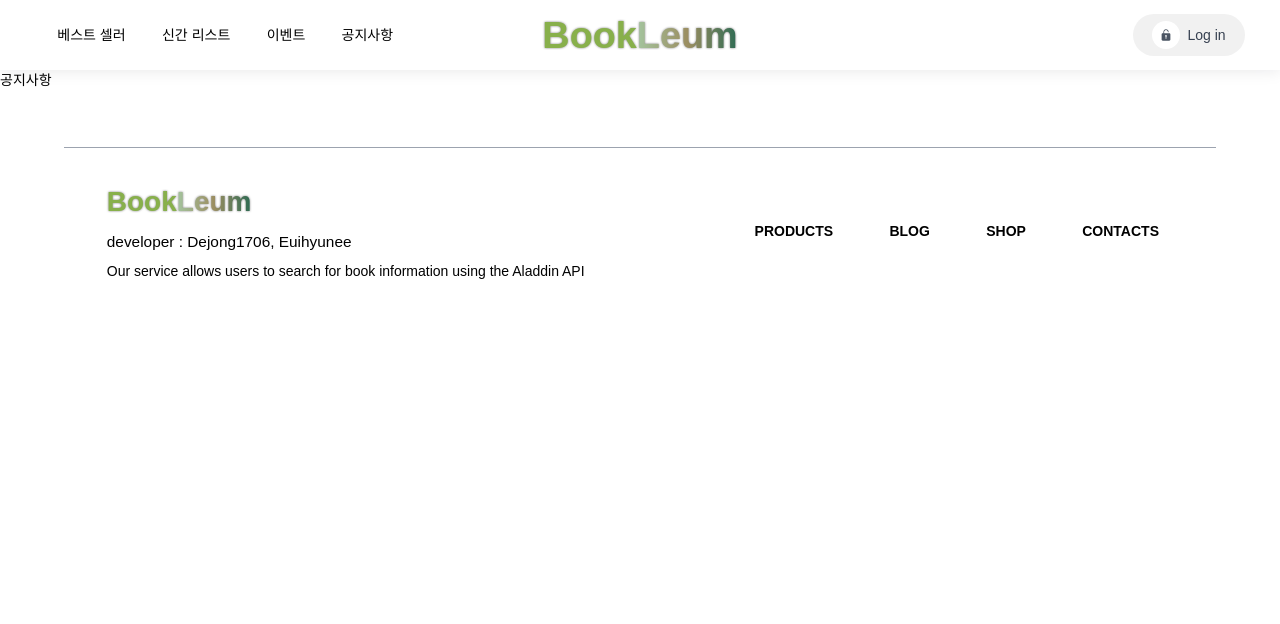
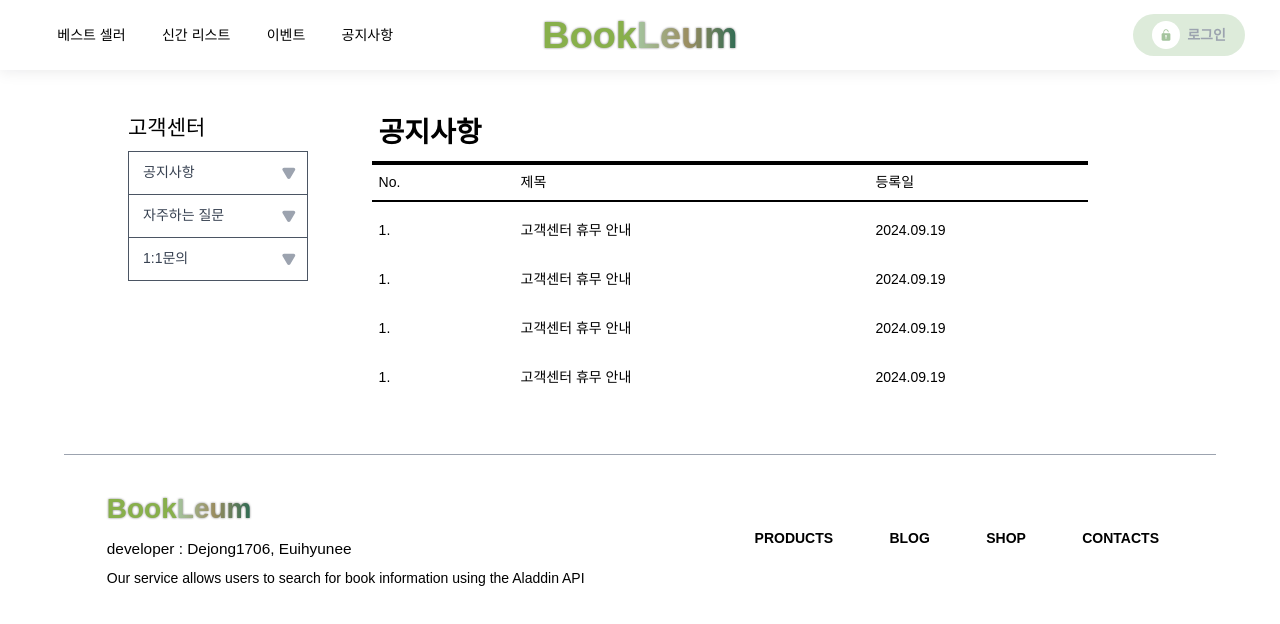
Before and after one commit to MoonThousand/BookLeum, a Next.js app in the folder Front/bookleum/: page /Other/notice in a window 1280 px wide. Shown: the top 624 px of the page. Built offline with nearby package versions, Linux system fonts and the light colour scheme.

Commit message:
[create] 공지사항 UI 개발

```diff
--- a/Front/bookleum/app/Other/best/page.tsx
+++ b/Front/bookleum/app/Other/best/page.tsx
@@ -2,7 +2,7 @@
 
 import React, { useEffect, useState } from "react";
 
-import BestSellerDetail from "@/components/best/bestSellerDetail";
+import ListBookDetailDiv from "@/components/book/listBookDetailDiv";
 import Loding from "@/components/UI/loding";
 import axios from "axios";
 
@@ -79,6 +79,7 @@ export default function Best() {
           <select
             value={year}
             onChange={(e) => setYear(Number(e.target.value))}
+            className="border border-gray-500 rounded-md p-2"
           >
             {years.map((y) => (
               <option key={y} value={y}>
@@ -89,6 +90,7 @@ export default function Best() {
           <select
             value={month}
             onChange={(e) => setMonth(Number(e.target.value))}
+            className="border border-gray-500 rounded-md p-2"
           >
             {months.map((m) => (
               <option key={m} value={m}>
@@ -100,6 +102,7 @@ export default function Best() {
           <select
             value={week}
             onChange={(e) => setWeek(Number(e.target.value))}
+            className="border border-gray-500 rounded-md p-2"
           >
             {weeks.map((w) => (
               <option key={w} value={w}>
@@ -120,7 +123,7 @@ export default function Best() {
       {!loading ? (
         <div>
           {books.map((book: Book, index) => (
-            <BestSellerDetail
+            <ListBookDetailDiv
               key={`${book.isbn13}-${index}`}
               author={book.author}
               description={book.description}
--- a/Front/bookleum/app/Other/new/page.tsx
+++ b/Front/bookleum/app/Other/new/page.tsx
@@ -1,5 +1,95 @@
-import React from "react";
+"use client";
+
+import React, { useEffect, useState } from "react";
+
+import ListBookDetailDiv from "@/components/book/listBookDetailDiv";
+import Loding from "@/components/UI/loding";
+import axios from "axios";
+
+interface Book {
+  author: string;
+  description: string;
+  isbn13: string;
+  title: string;
+  cover: string;
+  priceSales: string;
+  priceStandard: string;
+}
 
 export default function NewBook() {
-  return <div>신간 페이지</div>;
+  const [loading, setLoading] = useState(true);
+  const [books, setBooks] = useState<Book[]>([]);
+
+  const fetchData = async () => {
+    setLoading(true);
+    try {
+      const response = await axios.get(
+        `${process.env.NEXT_PUBLIC_SERVER_URL}/api/list-product/itemNewAll/50/book/2024/9/2/mid`
+      );
+
+      if (response.status === 200) {
+        console.log("데이터 받아오기 성공");
+        const bookData = response.data.item.map((book: Book) => {
+          const originalCoverUrl = book.cover;
+          const modifiedCoverUrl = originalCoverUrl.replace(
+            "/coversum/",
+            "/cover500/"
+          );
+
+          return {
+            author: book.author,
+            description: book.description,
+            isbn13: book.isbn13,
+            title: book.title,
+            cover: modifiedCoverUrl,
+            priceSales: book.priceSales,
+            priceStandard: book.priceStandard,
+          };
+        });
+
+        setBooks(bookData);
+      } else {
+        console.error("데이터 불러오기 실패");
+      }
+    } catch (error) {
+      console.error("서버 에러", error);
+      alert("서버 에러 발생");
+    } finally {
+      setLoading(false);
+    }
+  };
+
+  useEffect(() => {
+    fetchData();
+  }, []);
+
+  return (
+    <div className="w-[80%] mx-auto mt-12">
+      <div>
+        <p className="font-bold text-[2rem]">신간 리스트</p>
+        <div className="w-full h-[30px] bg-gradient-to-r from-lime-500 to-lime-600 mt-2"></div>
+        <div className="mt-4 flex space-x-4 justify-end"></div>
+      </div>
+
+      {!loading ? (
+        <div>
+          {books.map((book: Book, index) => (
+            <ListBookDetailDiv
+              key={`${book.isbn13}-${index}`}
+              author={book.author}
+              description={book.description}
+              isbn13={book.isbn13}
+              title={book.title}
+              cover={book.cover}
+              priceSales={book.priceSales}
+              priceStandard={book.priceStandard}
+              index={index + 1}
+            />
+          ))}
+        </div>
+      ) : (
+        <Loding />
+      )}
+    </div>
+  );
 }
--- a/Front/bookleum/app/Other/notice/page.tsx
+++ b/Front/bookleum/app/Other/notice/page.tsx
@@ -1,5 +1,66 @@
 import React from "react";
+import { TbTriangleInvertedFilled } from "react-icons/tb";
 
 export default function Notice() {
-  return <div>공지사항</div>;
+  return (
+    <div className=" w-[80%] mx-auto flex mt-12">
+      <div className="flex flex-col">
+        <p className="font-medium text-[1.5rem] mb-2">고객센터</p>
+        <div className="flex flex-col w-[180px]">
+          <span className="border-t border-r border-l border-gray-600 py-3 flex items-center">
+            <p className="w-[80%] pl-4 text-gray-700">공지사항</p>
+            <TbTriangleInvertedFilled className="w-[20%] text-gray-400" />
+          </span>
+          <span className="border-t border-r border-l border-gray-600 py-3 flex items-center">
+            <p className="w-[80%] pl-4 text-gray-700">자주하는 질문</p>
+            <TbTriangleInvertedFilled className="w-[20%] text-gray-400" />
+          </span>
+          <span className="border border-gray-600 py-3 flex items-center">
+            <p className="w-[80%] pl-4 text-gray-700">1:1문의</p>
+            <TbTriangleInvertedFilled className="w-[20%] text-gray-400" />
+          </span>
+        </div>
+      </div>
+      <div className="w-[70%] mx-auto">
+        <div>
+          <p className="pl-2 font-bold text-[2rem]">공지사항</p>
+          <div className="w-full h-[4px] bg-black mt-2"></div>
+          <ul className="flex items-center pl-2 pt-2">
+            <li className="w-[20%]">No.</li>
+            <li className="w-[50%]">제목</li>
+            <li className="w-[30%]">등록일</li>
+          </ul>
+          <div className="w-full h-[2px] bg-black mt-2"></div>
+        </div>
+        <div className="py-3">
+          <ul className="flex items-center pl-2 pt-2">
+            <li className="w-[20%]">1.</li>
+            <li className="w-[50%]">고객센터 휴무 안내</li>
+            <li className="w-[30%]">2024.09.19</li>
+          </ul>
+        </div>
+        <div className="py-3">
+          <ul className="flex items-center pl-2 pt-2">
+            <li className="w-[20%]">1.</li>
+            <li className="w-[50%]">고객센터 휴무 안내</li>
+            <li className="w-[30%]">2024.09.19</li>
+          </ul>
+        </div>
+        <div className="py-3">
+          <ul className="flex items-center pl-2 pt-2">
+            <li className="w-[20%]">1.</li>
+            <li className="w-[50%]">고객센터 휴무 안내</li>
+            <li className="w-[30%]">2024.09.19</li>
+          </ul>
+        </div>
+        <div className="py-3">
+          <ul className="flex items-center pl-2 pt-2">
+            <li className="w-[20%]">1.</li>
+            <li className="w-[50%]">고객센터 휴무 안내</li>
+            <li className="w-[30%]">2024.09.19</li>
+          </ul>
+        </div>
+      </div>
+    </div>
+  );
 }
--- a/Front/bookleum/components/UI/nav.tsx
+++ b/Front/bookleum/components/UI/nav.tsx
@@ -61,12 +61,12 @@ export default function Nav() {
       </div>
       {!isLoggedIn ? (
         <div className=" flex-grow w-[33%] flex justify-end">
-          <button className="bg-[#F1F1F1] px-4 py-2 rounded-full mr-4 hover:cursor-pointer hover:bg-[#eeeded] w-32 flex items-center justify-center">
+          <button className="bg-[#ddebda] px-4 py-2 rounded-full mr-4 hover:cursor-pointer hover:bg-[#d7e7d4] w-32 flex items-center justify-center">
             <Link href="/Login/login" className="flex items-center">
               <div className="flex justify-center items-center bg-white rounded-full p-1 w-8 h-8 mr-2">
-                <IoIosUnlock className="text-gray-600" />
+                <IoIosUnlock className="text-[#A4C49E]" />
               </div>
-              <p className="font-medium text-gray-700">Log in</p>
+              <p className="font-bold text-gray-400">로그인</p>
             </Link>
           </button>
         </div>
--- a/Front/bookleum/components/best/bestSellerDetail.tsx
+++ b/Front/bookleum/components/book/listBookDetailDiv.tsx
@@ -13,7 +13,7 @@ interface Props {
   index: number;
 }
 
-export default function BestSellerDetail({
+export default function ListBookDetailDiv({
   author,
   description,
   isbn13,
@@ -39,13 +39,13 @@ export default function BestSellerDetail({
         </p>
       </div>
       <div className="w-[15%] flex flex-col items-end justify-around">
-        <button className="bg-gray-100 w-32 h-8 rounded-md border border-gray-200">
+        <button className="w-32 h-8 rounded-md border border-gray-400">
           찜
         </button>
         <button className="bg-gray-500 border border-gray-600 w-32 h-8 my-6 rounded-md text-white">
           장바구니
         </button>
-        <button className="bg-[#A4C49E] border border-[#99be92] w-32 h-8 rounded-md">
+        <button className="bg-[#A4C49E] border border-gray-600 w-32 h-8 rounded-md">
           구매하기
         </button>
       </div>
```
